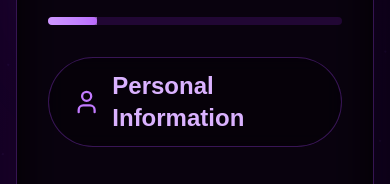
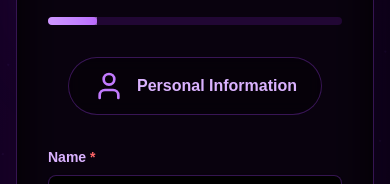
Before and after one commit to AyushK0808/viit-forms, a Next.js app: page / in a window 390 px wide. Shown: the part 403-587 px from the top of the page. Built offline with nearby package versions, Linux system fonts and the light colour scheme.

Commit message:
fix: web responsiveness

```diff
--- a/src/app/page.tsx
+++ b/src/app/page.tsx
@@ -127,7 +127,7 @@ const FormNavigation: React.FC<FormNavigationProps> = ({
         Previous
       </button>
 
-      <div className="text-sm text-purple-300 bg-black/30 backdrop-blur-sm px-4 py-2 rounded-full border border-purple-500/20">
+      <div className="text-sm text-purple-300 bg-black/30 backdrop-blur-sm px-4 py-2 rounded-full border border-purple-500/20 invisible md:visible">
         Page {currentPage} of {totalPages}
       </div>
 
@@ -159,8 +159,8 @@ const FormNavigation: React.FC<FormNavigationProps> = ({
           onClick={onNext}
           className="flex items-center px-6 py-3 bg-gradient-to-r from-purple-600 to-purple-700 hover:from-purple-500 hover:to-purple-600 text-white rounded-lg font-medium transition-all duration-200 backdrop-blur-sm border border-purple-500/30 hover:border-purple-400 shadow-lg shadow-purple-900/50 relative overflow-hidden group"
         >
-          Next
-          <ChevronRight className="w-5 h-5 ml-1" />
+          <div className='z-10'>Next</div>
+          <ChevronRight className="w-5 h-5 ml-1 z-10" />
           <span className="absolute top-0 left-0 w-full h-full bg-gradient-to-r from-purple-400 to-purple-600 opacity-0 group-hover:opacity-100 transition-opacity duration-300"></span>
         </button>
       )}
@@ -629,7 +629,7 @@ export default function VinnovateITForm() {
               <div className="flex items-center justify-center mb-8">
                 <div className="flex items-center bg-black/30 backdrop-blur-sm px-6 py-3 rounded-full border border-purple-500/30">
                   <CurrentIcon className="w-8 h-8 text-purple-400 mr-3" />
-                  <h2 className="text-2xl font-semibold text-purple-300">{PAGE_TITLES[currentPage - 1]}</h2>
+                  <h2 className="sm:text-xl lg:text-2xl font-semibold text-purple-300">{PAGE_TITLES[currentPage - 1]}</h2>
                 </div>
               </div>
 
```
